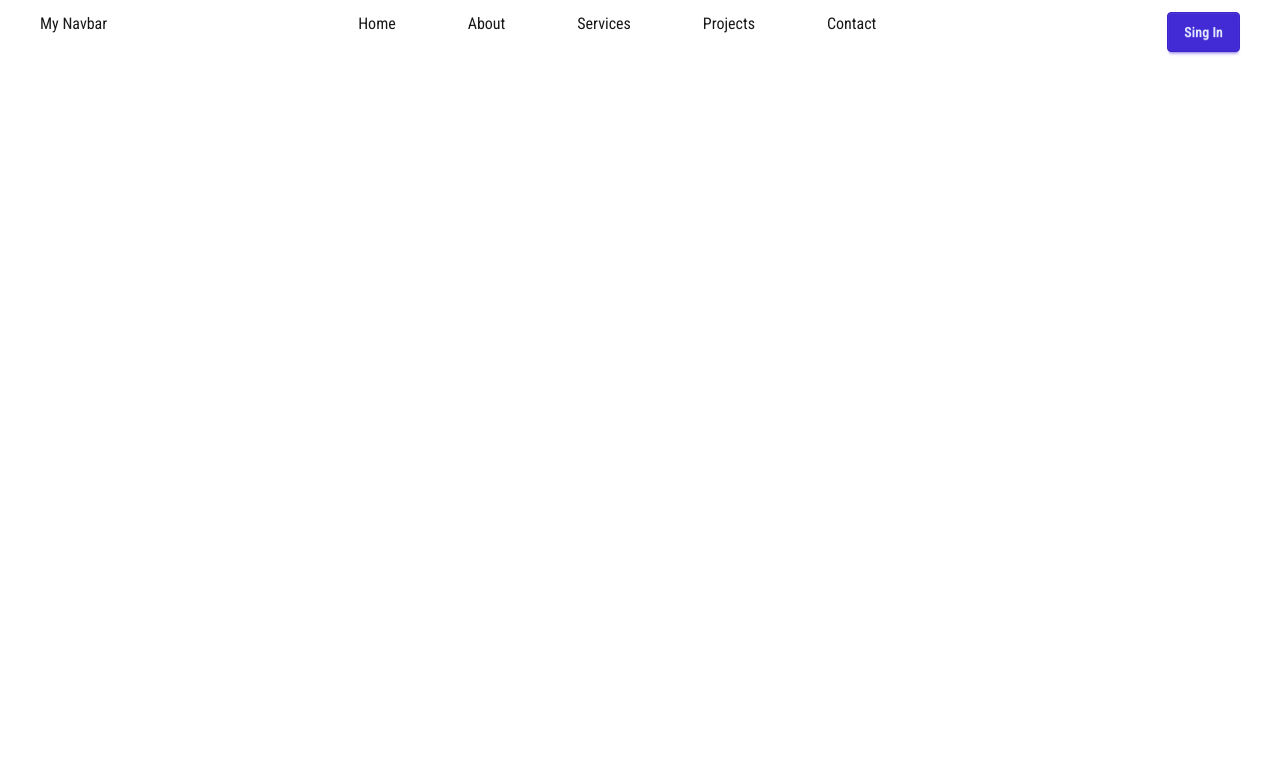
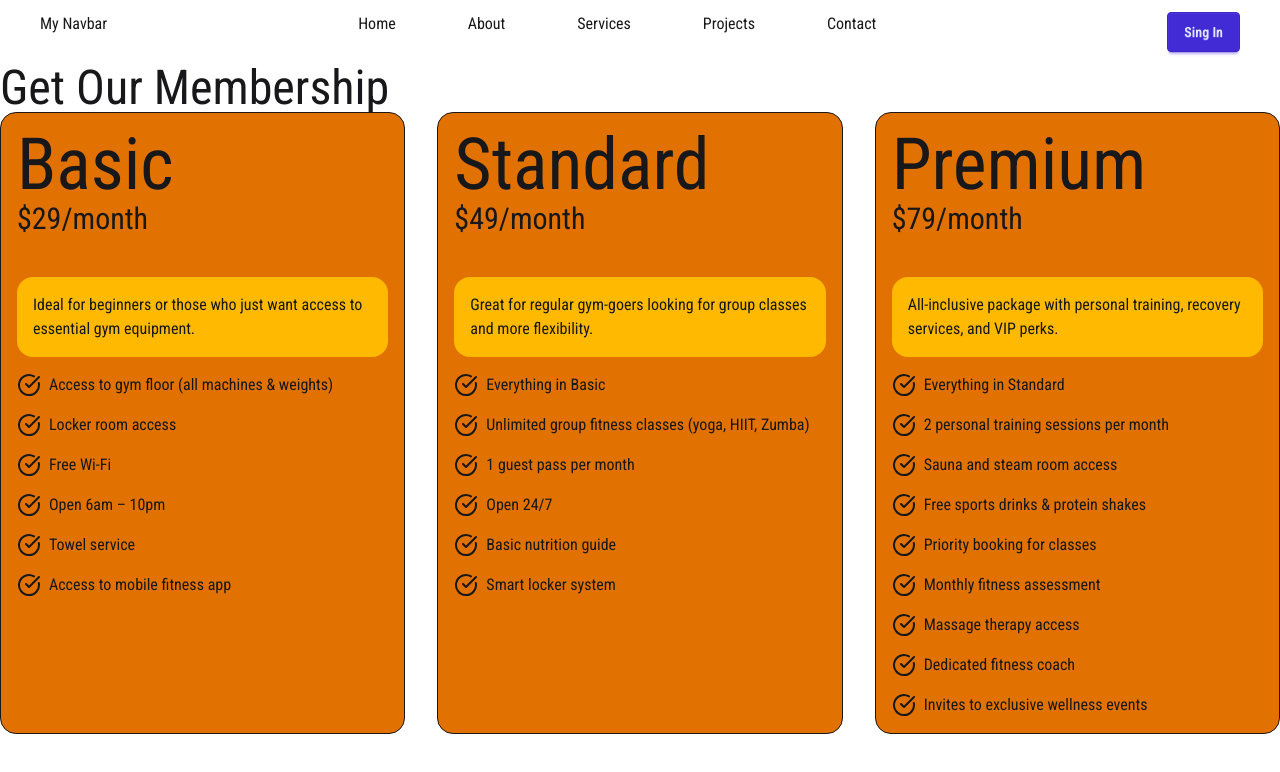
Before and after one commit to nahidkhan31/react-ms-08module-44-practice, a React (Vite) app: page / in a window 1280 px wide. Shown: the top 772 px of the page. Built offline with nearby package versions, Linux system fonts and the light colour scheme.

Commit message:
added card section

```diff
--- /dev/null
+++ b/public/pricingData.json
@@ -0,0 +1,47 @@
+[
+  {
+    "id": 1,
+    "name": "Basic",
+    "price": "$29/month",
+    "description": "Ideal for beginners or those who just want access to essential gym equipment.",
+    "features": [
+      "Access to gym floor (all machines & weights)",
+      "Locker room access",
+      "Free Wi-Fi",
+      "Open 6am – 10pm",
+      "Towel service",
+      "Access to mobile fitness app"
+    ]
+  },
+  {
+    "id": 2,
+    "name": "Standard",
+    "price": "$49/month",
+    "description": "Great for regular gym-goers looking for group classes and more flexibility.",
+    "features": [
+      "Everything in Basic",
+      "Unlimited group fitness classes (yoga, HIIT, Zumba)",
+      "1 guest pass per month",
+      "Open 24/7",
+      "Basic nutrition guide",
+      "Smart locker system"
+    ]
+  },
+  {
+    "id": 3,
+    "name": "Premium",
+    "price": "$79/month",
+    "description": "All-inclusive package with personal training, recovery services, and VIP perks.",
+    "features": [
+      "Everything in Standard",
+      "2 personal training sessions per month",
+      "Sauna and steam room access",
+      "Free sports drinks & protein shakes",
+      "Priority booking for classes",
+      "Monthly fitness assessment",
+      "Massage therapy access",
+      "Dedicated fitness coach",
+      "Invites to exclusive wellness events"
+    ]
+  }
+]
--- a/src/App.jsx
+++ b/src/App.jsx
@@ -1,6 +1,10 @@
+import { Suspense } from "react";
 import "./App.css";
-import Navbar from "./components/Navbar/Navbar";
+// import Navbar from "./components/Navbar/Navbar";
 import NavBar from "./components/NavBar2/NavBar";
+import PricingOption from "./components/pricingOption/PricingOption";
+
+const pricingPromise = fetch("pricingData.json").then((res) => res.json());
 
 function App() {
   return (
@@ -9,6 +13,15 @@
         <NavBar></NavBar>
         {/* <Navbar></Navbar> */}
       </header>
+
+      <main>
+        <Suspense
+          fallback={
+            <span className="loading loading-spinner loading-lg"></span>
+          }>
+          <PricingOption pricingPromise={pricingPromise}></PricingOption>
+        </Suspense>
+      </main>
     </>
   );
 }
--- /dev/null
+++ b/src/components/pricingCard/PricingCard.jsx
@@ -0,0 +1,26 @@
+import React from "react";
+import PricingFeature from "./PricingFeature";
+
+const PricingCard = ({ pricing }) => {
+  const { name, price, description, features } = pricing;
+  console.log(pricing);
+  return (
+    <div className="border bg-amber-600 rounded-2xl p-4">
+      {/* card header   */}
+      <div>
+        <h1 className="text-7xl">{name}</h1>
+        <h4 className="text-3xl">{price}</h4>
+      </div>
+      {/* card body */}
+
+      <div>
+        <p className="bg-amber-400 p-4 rounded-2xl mt-10">{description}</p>
+        {features.map((feature, index) => (
+          <PricingFeature key={index} feature={feature}></PricingFeature>
+        ))}
+      </div>
+    </div>
+  );
+};
+
+export default PricingCard;
--- /dev/null
+++ b/src/components/pricingCard/PricingFeature.jsx
@@ -0,0 +1,12 @@
+import { CircleCheckBig } from "lucide-react";
+import React from "react";
+
+const PricingFeature = ({ feature }) => {
+  return (
+    <p className="flex mt-4">
+      <CircleCheckBig className="mr-2"></CircleCheckBig> {feature}
+    </p>
+  );
+};
+
+export default PricingFeature;
--- /dev/null
+++ b/src/components/pricingOption/PricingOption.jsx
@@ -0,0 +1,19 @@
+import React, { use } from "react";
+import PricingCard from "../pricingCard/pricingCard";
+const PricingOption = ({ pricingPromise }) => {
+  const pricingData = use(pricingPromise);
+  //   console.log(pricingData);
+
+  return (
+    <div>
+      <h2 className="text-5xl">Get Our Membership</h2>
+      <div className="grid md:grid-cols-3 gap-8">
+        {pricingData.map((pricing) => (
+          <PricingCard key={pricing.id} pricing={pricing}></PricingCard>
+        ))}
+      </div>
+    </div>
+  );
+};
+
+export default PricingOption;
```
